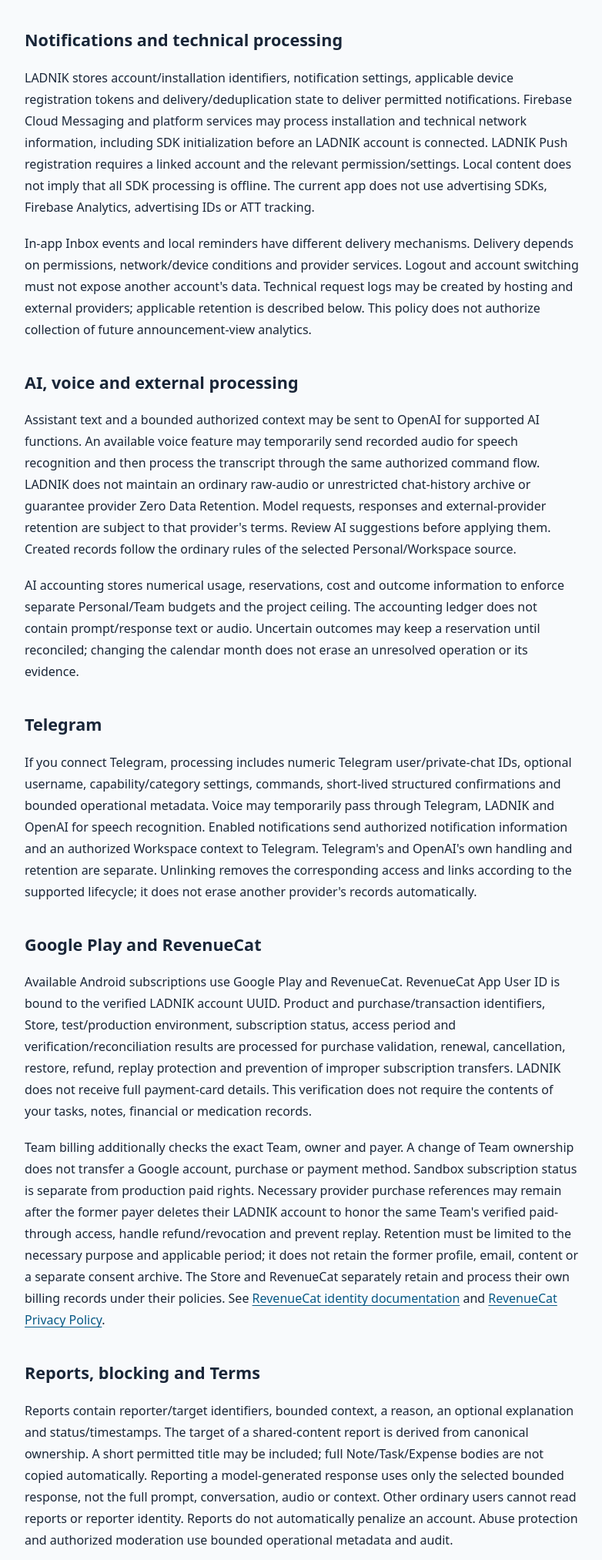
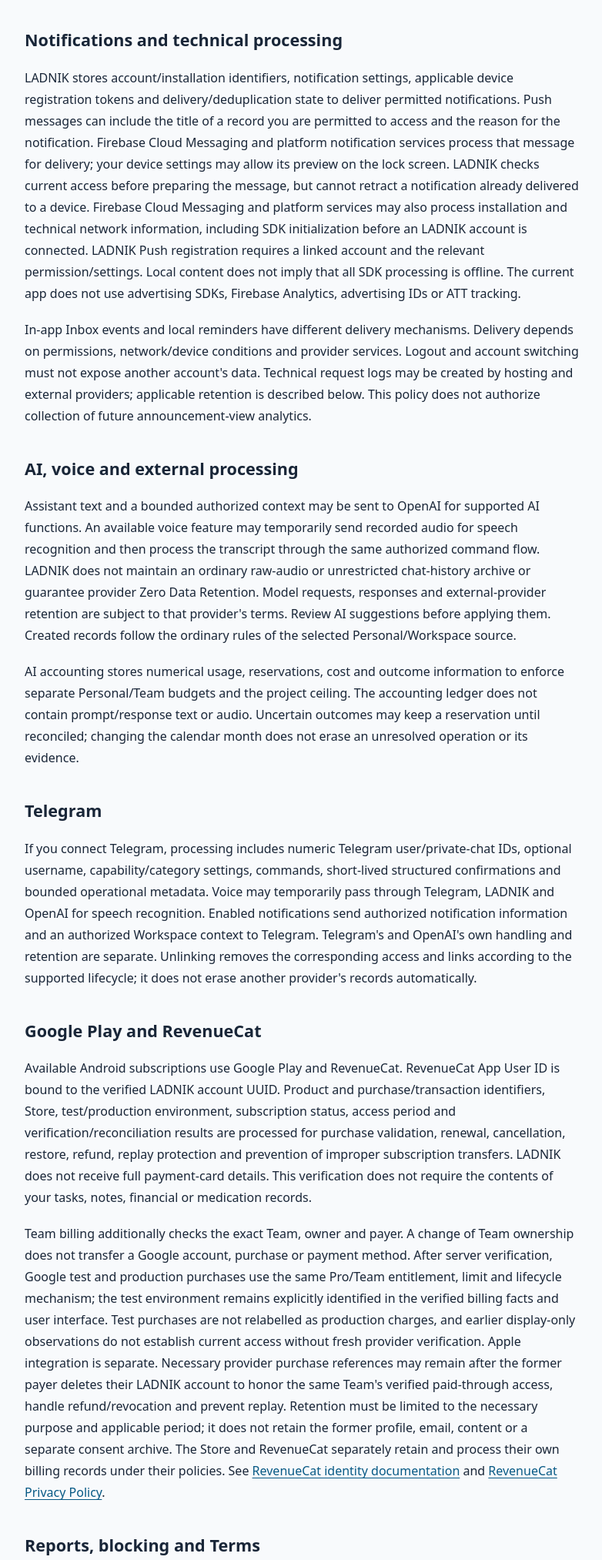
Before and after one commit to Vlad-Shpilevsky/ladnik-public, a plain HTML site: page privacy/index.html in a window 1280 px wide. Shown: the part 1755-3781 px from the top of the page at 77% size, without its empty margins (248-1030 px from the left). Drawn offline with Linux system fonts and the light colour scheme.

Commit message:
Align Google subscription disclosures with verified shared entitlements

```diff
--- a/privacy/index.html
+++ b/privacy/index.html
@@ -16,7 +16,7 @@
 <p>We process the account details and content needed to provide the features you request, including synchronization, collaboration and subscription verification. Security, fraud prevention, reliable operation and handling requests are additional purposes. Where applicable law requires a legal basis, these activities rely on performance of the service agreement, applicable legal obligations or, where legally permitted, legitimate interests subject to the required balancing against your rights. Where consent is required, including for particular sensitive information or optional processing, that processing requires valid consent or another applicable legal exception. Accepting the Terms is not by itself consent to every use of personal or health information.</p>
 <p>Do not enter another person&#x27;s sensitive information without the required authority. Making a record visible to Workspace members does not make it public or authorize unrelated uses. You can choose not to use optional medication, AI, voice or Telegram features. A device permission controls the relevant device capability; it does not replace any separate consent required by law.</p>
 <h2>Notifications and technical processing</h2>
-<p>LADNIK stores account/installation identifiers, notification settings, applicable device registration tokens and delivery/deduplication state to deliver permitted notifications. Firebase Cloud Messaging and platform services may process installation and technical network information, including SDK initialization before an LADNIK account is connected. LADNIK Push registration requires a linked account and the relevant permission/settings. Local content does not imply that all SDK processing is offline. The current app does not use advertising SDKs, Firebase Analytics, advertising IDs or ATT tracking.</p>
+<p>LADNIK stores account/installation identifiers, notification settings, applicable device registration tokens and delivery/deduplication state to deliver permitted notifications. Push messages can include the title of a record you are permitted to access and the reason for the notification. Firebase Cloud Messaging and platform notification services process that message for delivery; your device settings may allow its preview on the lock screen. LADNIK checks current access before preparing the message, but cannot retract a notification already delivered to a device. Firebase Cloud Messaging and platform services may also process installation and technical network information, including SDK initialization before an LADNIK account is connected. LADNIK Push registration requires a linked account and the relevant permission/settings. Local content does not imply that all SDK processing is offline. The current app does not use advertising SDKs, Firebase Analytics, advertising IDs or ATT tracking.</p>
 <p>In-app Inbox events and local reminders have different delivery mechanisms. Delivery depends on permissions, network/device conditions and provider services. Logout and account switching must not expose another account&#x27;s data. Technical request logs may be created by hosting and external providers; applicable retention is described below. This policy does not authorize collection of future announcement-view analytics.</p>
 <h2>AI, voice and external processing</h2>
 <p>Assistant text and a bounded authorized context may be sent to OpenAI for supported AI functions. An available voice feature may temporarily send recorded audio for speech recognition and then process the transcript through the same authorized command flow. LADNIK does not maintain an ordinary raw-audio or unrestricted chat-history archive or guarantee provider Zero Data Retention. Model requests, responses and external-provider retention are subject to that provider&#x27;s terms. Review AI suggestions before applying them. Created records follow the ordinary rules of the selected Personal/Workspace source.</p>
@@ -25,7 +25,7 @@
 <p>If you connect Telegram, processing includes numeric Telegram user/private-chat IDs, optional username, capability/category settings, commands, short-lived structured confirmations and bounded operational metadata. Voice may temporarily pass through Telegram, LADNIK and OpenAI for speech recognition. Enabled notifications send authorized notification information and an authorized Workspace context to Telegram. Telegram&#x27;s and OpenAI&#x27;s own handling and retention are separate. Unlinking removes the corresponding access and links according to the supported lifecycle; it does not erase another provider&#x27;s records automatically.</p>
 <h2>Google Play and RevenueCat</h2>
 <p>Available Android subscriptions use Google Play and RevenueCat. RevenueCat App User ID is bound to the verified LADNIK account UUID. Product and purchase/transaction identifiers, Store, test/production environment, subscription status, access period and verification/reconciliation results are processed for purchase validation, renewal, cancellation, restore, refund, replay protection and prevention of improper subscription transfers. LADNIK does not receive full payment-card details. This verification does not require the contents of your tasks, notes, financial or medication records.</p>
-<p>Team billing additionally checks the exact Team, owner and payer. A change of Team ownership does not transfer a Google account, purchase or payment method. Sandbox subscription status is separate from production paid rights. Necessary provider purchase references may remain after the former payer deletes their LADNIK account to honor the same Team&#x27;s verified paid-through access, handle refund/revocation and prevent replay. Retention must be limited to the necessary purpose and applicable period; it does not retain the former profile, email, content or a separate consent archive. The Store and RevenueCat separately retain and process their own billing records under their policies. See <a href="https://www.revenuecat.com/docs/customers/identifying-customers">RevenueCat identity documentation</a> and <a href="https://www.revenuecat.com/privacy">RevenueCat Privacy Policy</a>.</p>
+<p>Team billing additionally checks the exact Team, owner and payer. A change of Team ownership does not transfer a Google account, purchase or payment method. After server verification, Google test and production purchases use the same Pro/Team entitlement, limit and lifecycle mechanism; the test environment remains explicitly identified in the verified billing facts and user interface. Test purchases are not relabelled as production charges, and earlier display-only observations do not establish current access without fresh provider verification. Apple integration is separate. Necessary provider purchase references may remain after the former payer deletes their LADNIK account to honor the same Team&#x27;s verified paid-through access, handle refund/revocation and prevent replay. Retention must be limited to the necessary purpose and applicable period; it does not retain the former profile, email, content or a separate consent archive. The Store and RevenueCat separately retain and process their own billing records under their policies. See <a href="https://www.revenuecat.com/docs/customers/identifying-customers">RevenueCat identity documentation</a> and <a href="https://www.revenuecat.com/privacy">RevenueCat Privacy Policy</a>.</p>
 <h2>Reports, blocking and Terms</h2>
 <p>Reports contain reporter/target identifiers, bounded context, a reason, an optional explanation and status/timestamps. The target of a shared-content report is derived from canonical ownership. A short permitted title may be included; full Note/Task/Expense bodies are not copied automatically. Reporting a model-generated response uses only the selected bounded response, not the full prompt, conversation, audio or context. Other ordinary users cannot read reports or reporter identity. Reports do not automatically penalize an account. Abuse protection and authorized moderation use bounded operational metadata and audit.</p>
 <p>The existing active-account Terms acceptance records the current version and time and cascades on account deletion. LADNIK does not create a separate permanent post-deletion archive of consent, former email, IP address or device proof. Blocking limits applicable future discovery/invitations but does not automatically erase shared records or existing memberships.</p>
```
Also changed, not shown: terms/index.html (+1 -1 lines).
